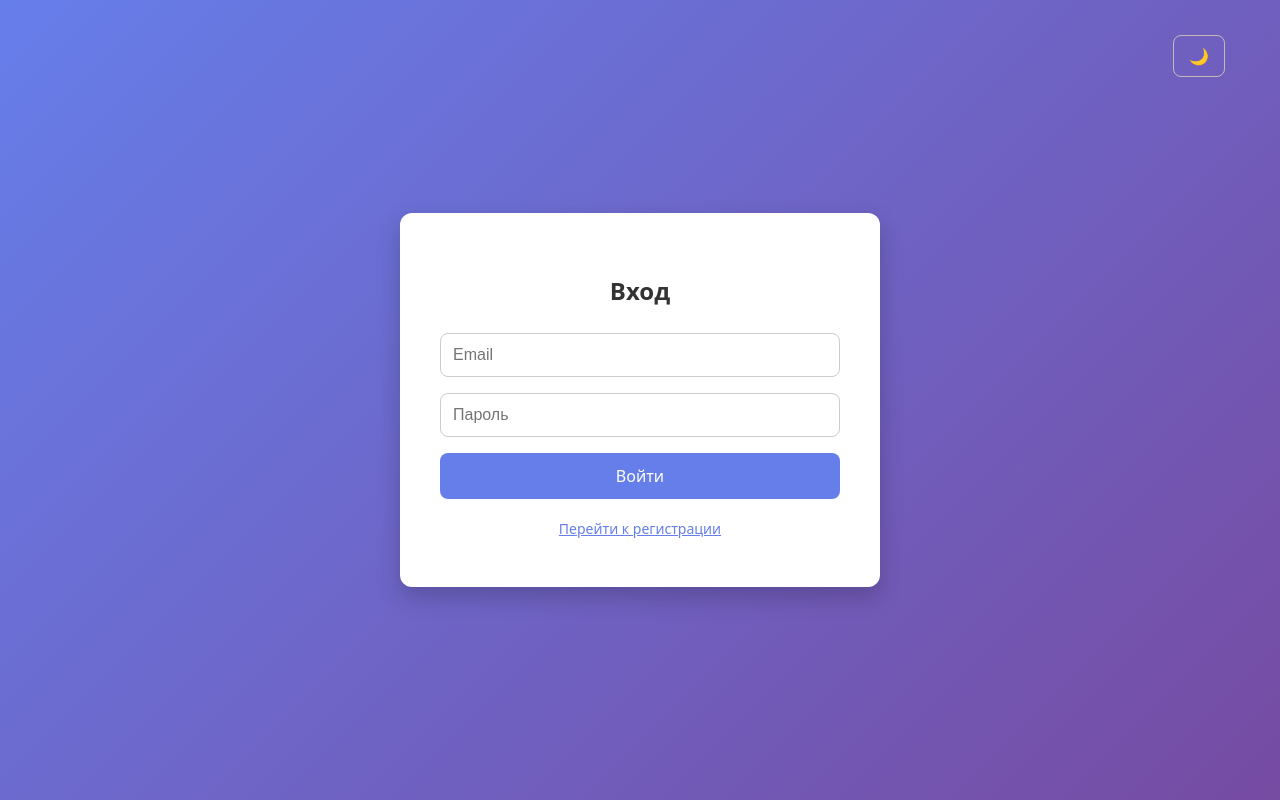
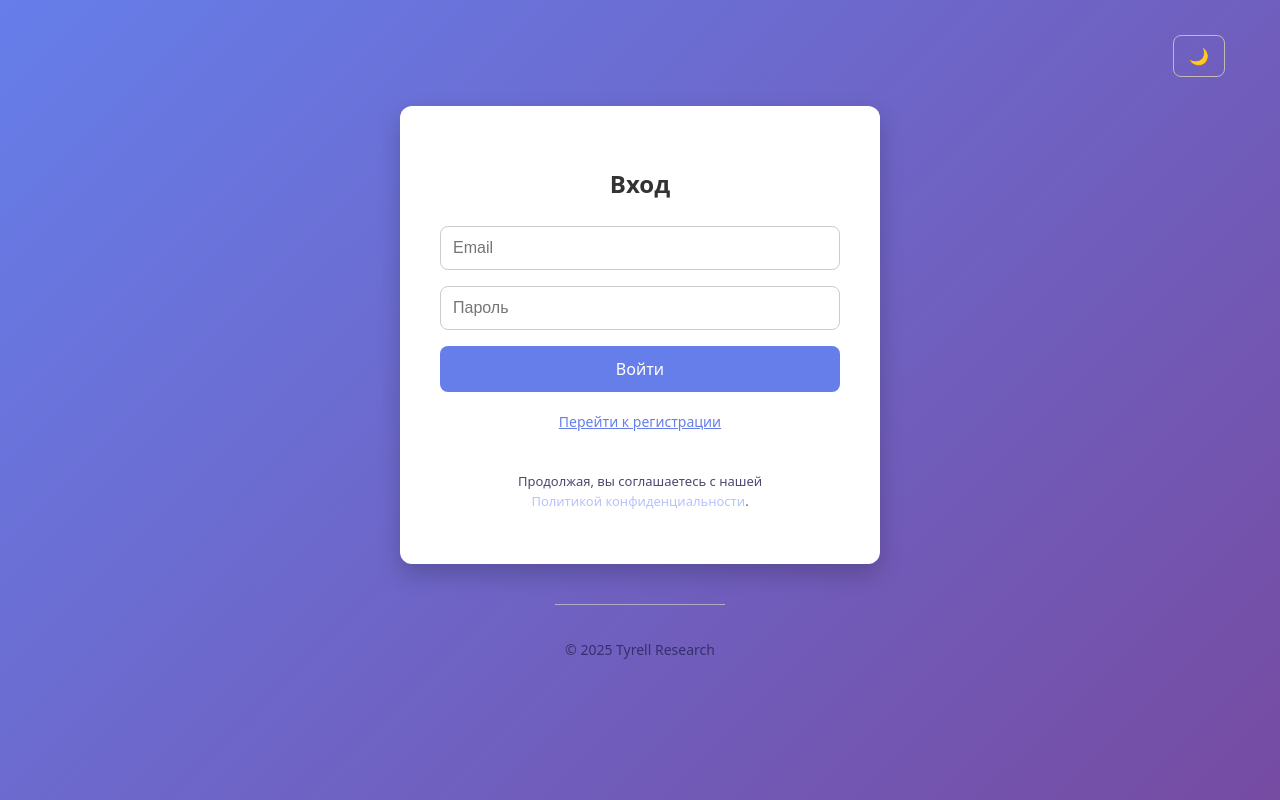
Before and after one commit to ratioglobus/my_world, a React (Vite) app: page / in a window 1280 px wide. Built offline with nearby package versions, Linux system fonts and the light colour scheme.

Commit message:
add privacy for auth

```diff
--- a/src/App.tsx
+++ b/src/App.tsx
@@ -57,15 +57,22 @@ export default function App() {
   return (
     <div className="app-content fade-in">
       <ThemeToggle />
-      {!session ? (
+
+      <Routes>
+        <Route path="/privacy" element={<PrivacyPage />} />
+        {!session && (
+          <Route path="*" element={
             <AuthForm
               onLogin={async () => {
                 const { data } = await supabase.auth.getSession();
                 setSession(data.session);
               }}
             />
-      ) : (
-        <Routes>
+          } />
+        )}
+
+        {session && (
+          <>
             <Route path="/" element={<MyProfilePage />} />
             <Route path="/profile" element={<ProfileDetailsPage />} />
             <Route path="/profile/:id" element={<OtherProfilePage />} />
@@ -75,9 +82,9 @@ export default function App() {
             <Route path="/projects" element={<ProjectsPage />} />
             <Route path="/discovery" element={<DiscoveryPage />} />
             <Route path="/react-page" element={<ReactPage />} />
-          <Route path="/privacy" element={<PrivacyPage />} />
+          </>
+        )}
       </Routes>
-      )}
     </div>
   );
 }
--- a/src/components/AuthForm.tsx
+++ b/src/components/AuthForm.tsx
@@ -61,7 +61,20 @@ export default function AuthForm({ onLogin }: { onLogin: () => void }) {
         >
           {isLogin ? "Перейти к регистрации" : "Перейти к входу"}
         </button>
+
+        <div className="auth-privacy">
+          <p>
+            Продолжая, вы соглашаетесь с нашей{" "}<br />
+            <a href="/privacy" className="auth-privacy-link">Политикой конфиденциальности</a>.
+          </p>
+        </div>
       </form>
+
+      <footer className="app-footer">
+        <p>© {new Date().getFullYear()} Tyrell Research</p>
+      </footer>
+
     </div>
+
   );
 }
--- a/src/style/AuthForm.css
+++ b/src/style/AuthForm.css
@@ -7,6 +7,7 @@
   display: flex;
   justify-content: center;
   align-items: center;
+  flex-direction: column;
   background: linear-gradient(135deg, #667eea 0%, #764ba2 100%);
 }
 
@@ -20,6 +21,23 @@
   min-width: 320px;
   width: 100%;
   max-width: 400px;
+}
+
+.auth-privacy {
+  margin-top: 20px;
+  text-align: center;
+  font-size: 13px;
+  opacity: 0.8;
+}
+
+.auth-privacy-link {
+  color: #a5b4fc;
+  text-decoration: none;
+  font-weight: 500;
+}
+
+.auth-privacy-link:hover {
+  text-decoration: underline;
 }
 
 .auth-title {
```
Lines whose indentation alone changed are shown as unchanged.
